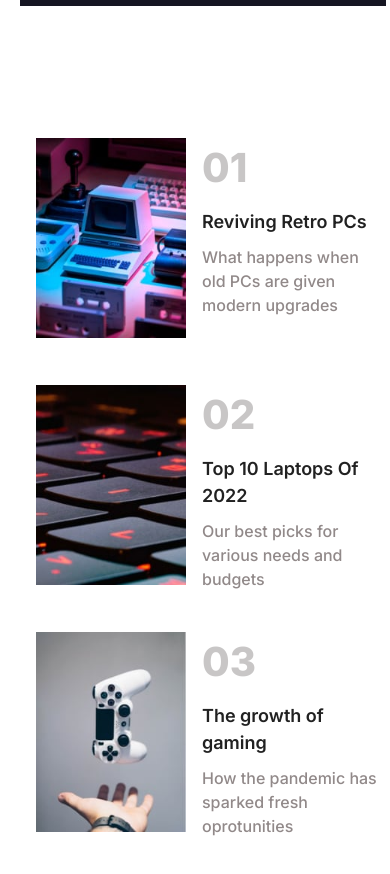
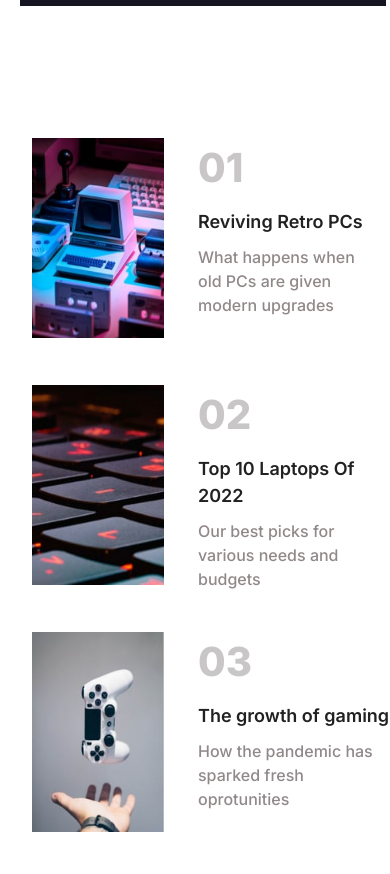
Before and after one commit to med-redha/home-page, a Vue app in the folder fem-landingpage/: page / in a window 390 px wide. Shown: the part 1680-2554 px from the top of the page. Built offline with nearby package versions, Linux system fonts and the light colour scheme.

Commit message:
style: edit general style

```diff
--- a/fem-landingpage/src/style/style.scss
+++ b/fem-landingpage/src/style/style.scss
@@ -145,19 +145,18 @@
       max-width: 600px;
       width: 100%;
       gap: 40px;
-      margin-left: 4px;
       .cmp_imageHolde {
         margin-right: 16px;
         .cmp_img {
           max-width: 150px;
-          width: 140%;
+          width: 120%;
           height: 200px;
         }
       }
       .cpm_txtHolder {
         display: flex;
         max-width: 200px;
-        width: 900%;
+        width: 100%;
         flex-direction: column;
         gap: 10px;
         .cpm_header {
@@ -169,7 +168,7 @@
         .cmp_txt {
           .cpm_title {
             max-width: 194px;
-            width: 95%;
+            width: 100%;
             font-family: "Inter", sans-serif;
             font-size: 18px;
             font-weight: 600;
```
